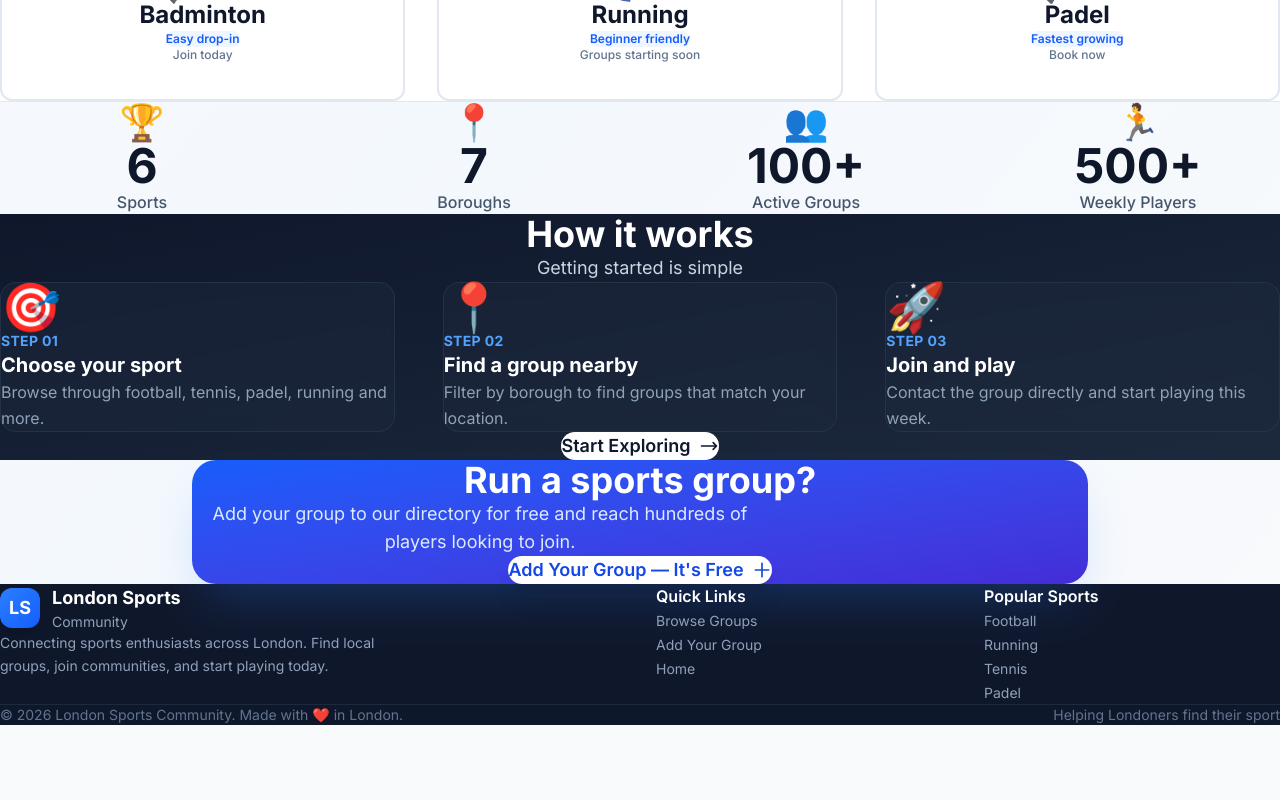
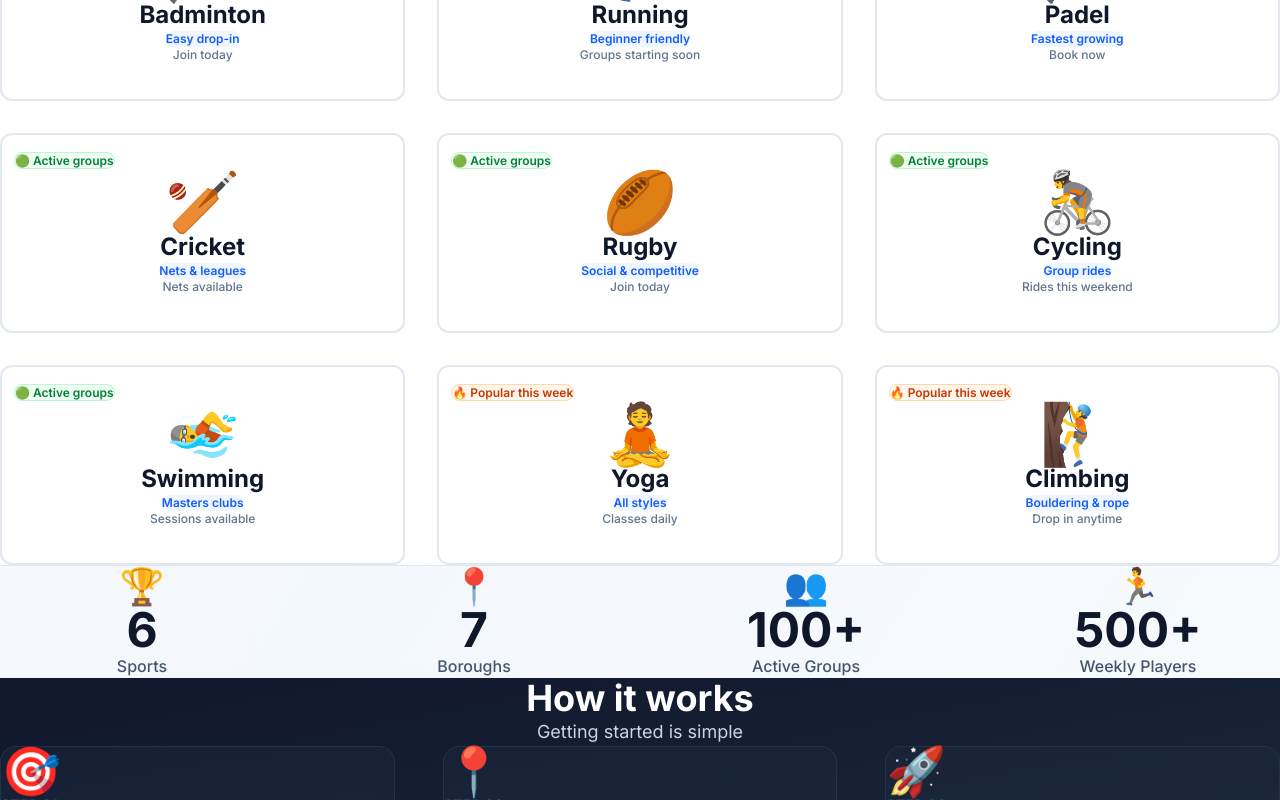
Before and after one commit to longman-ai/london-sports, a Next.js app: page / in a window 1280 px wide. Shown: the part 860-1660 px from the top of the page. Before the commit the page ends 1585 px from the top, so only its background shows below. Built offline with nearby package versions, Linux system fonts and the light colour scheme.

Commit message:
Add 6 new sports: cricket, rugby, cycling, swimming, yoga, climbing

```diff
--- a/components/SportSelector.tsx
+++ b/components/SportSelector.tsx
@@ -8,7 +8,13 @@ const sportIcons: Record<string, string> = {
   tennis: '🎾',
   badminton: '🏸',
   running: '🏃',
-  padel: '🎾'
+  padel: '🎾',
+  cricket: '🏏',
+  rugby: '🏉',
+  cycling: '🚴',
+  swimming: '🏊',
+  yoga: '🧘',
+  climbing: '🧗'
 };
 
 const sportCaptions: Record<string, string> = {
@@ -17,7 +23,13 @@ const sportCaptions: Record<string, string> = {
   tennis: 'Premium courts',
   badminton: 'Easy drop-in',
   running: 'Beginner friendly',
-  padel: 'Fastest growing'
+  padel: 'Fastest growing',
+  cricket: 'Nets & leagues',
+  rugby: 'Social & competitive',
+  cycling: 'Group rides',
+  swimming: 'Masters clubs',
+  yoga: 'All styles',
+  climbing: 'Bouldering & rope'
 };
 
 const sportStatus: Record<string, { label: string; color: string }> = {
@@ -26,7 +38,13 @@ const sportStatus: Record<string, { label: string; color: string }> = {
   tennis: { label: '🔥 Popular this week', color: 'bg-orange-50 text-orange-700 border-orange-200' },
   badminton: { label: '🟢 Active groups', color: 'bg-green-50 text-green-700 border-green-200' },
   running: { label: '🔥 Popular this week', color: 'bg-orange-50 text-orange-700 border-orange-200' },
-  padel: { label: '🔥 Popular this week', color: 'bg-orange-50 text-orange-700 border-orange-200' }
+  padel: { label: '🔥 Popular this week', color: 'bg-orange-50 text-orange-700 border-orange-200' },
+  cricket: { label: '🟢 Active groups', color: 'bg-green-50 text-green-700 border-green-200' },
+  rugby: { label: '🟢 Active groups', color: 'bg-green-50 text-green-700 border-green-200' },
+  cycling: { label: '🟢 Active groups', color: 'bg-green-50 text-green-700 border-green-200' },
+  swimming: { label: '🟢 Active groups', color: 'bg-green-50 text-green-700 border-green-200' },
+  yoga: { label: '🔥 Popular this week', color: 'bg-orange-50 text-orange-700 border-orange-200' },
+  climbing: { label: '🔥 Popular this week', color: 'bg-orange-50 text-orange-700 border-orange-200' }
 };
 
 const sportAction: Record<string, string> = {
@@ -35,7 +53,13 @@ const sportAction: Record<string, string> = {
   tennis: 'Courts available',
   badminton: 'Join today',
   running: 'Groups starting soon',
-  padel: 'Book now'
+  padel: 'Book now',
+  cricket: 'Nets available',
+  rugby: 'Join today',
+  cycling: 'Rides this weekend',
+  swimming: 'Sessions available',
+  yoga: 'Classes daily',
+  climbing: 'Drop in anytime'
 };
 
 export default function SportSelector() {
--- a/data/content.ts
+++ b/data/content.ts
@@ -63,6 +63,60 @@ export const SPORT_CONTENT: Record<SportType, SportContent> = {
     aboutTitle: 'Basketball in London',
     aboutText:
       'Discover basketball courts and pickup games across central London. From outdoor parks to indoor facilities, find regular sessions and connect with other players. Most games are casual and welcome players of all levels.'
+  },
+  cricket: {
+    sport: 'cricket',
+    tagline: 'Join cricket clubs and nets sessions',
+    emphasis: ['Nets sessions', 'League teams', 'Indoor & outdoor', 'All skill levels'],
+    groupLabel: 'Clubs & Nets',
+    aboutTitle: 'Cricket in London',
+    aboutText:
+      'Find cricket clubs offering nets sessions, league teams, and social cricket. Whether you\'re looking to play competitively or just enjoy a casual game, there are clubs across London welcoming new members year-round.'
+  },
+  rugby: {
+    sport: 'rugby',
+    tagline: 'Find rugby clubs near you',
+    emphasis: ['Social rugby', 'Touch rugby', 'All levels welcome', 'Men\'s & women\'s teams'],
+    groupLabel: 'Clubs',
+    aboutTitle: 'Rugby in London',
+    aboutText:
+      'Discover rugby clubs for all levels from complete beginners to experienced players. Many clubs offer touch rugby and social sessions alongside competitive teams. A great way to stay fit and make friends.'
+  },
+  cycling: {
+    sport: 'cycling',
+    tagline: 'Join group rides and cycling clubs',
+    emphasis: ['Group rides', 'Road & gravel', 'All paces', 'Social cycling'],
+    groupLabel: 'Clubs & Groups',
+    aboutTitle: 'Cycling Groups in London',
+    aboutText:
+      'Find cycling clubs and group rides for all abilities. From gentle social spins to fast-paced road rides, there are groups heading out every weekend. A perfect way to explore London and beyond on two wheels.'
+  },
+  swimming: {
+    sport: 'swimming',
+    tagline: 'Swim clubs and coached sessions',
+    emphasis: ['Masters swimming', 'Coached sessions', 'Open water', 'All abilities'],
+    groupLabel: 'Clubs & Sessions',
+    aboutTitle: 'Swimming in London',
+    aboutText:
+      'Join swimming clubs offering coached sessions for adults. Whether you\'re looking to improve technique, train for events, or enjoy social swims, there are clubs at pools across London for all abilities.'
+  },
+  yoga: {
+    sport: 'yoga',
+    tagline: 'Find yoga classes and studios',
+    emphasis: ['All styles', 'Beginner friendly', 'Community classes', 'Drop-in welcome'],
+    groupLabel: 'Studios & Classes',
+    aboutTitle: 'Yoga in London',
+    aboutText:
+      'Discover yoga studios and community classes offering various styles from Vinyasa to Yin. Most classes welcome beginners and offer drop-in options. A great way to improve flexibility, strength, and wellbeing.'
+  },
+  climbing: {
+    sport: 'climbing',
+    tagline: 'Bouldering and climbing gyms',
+    emphasis: ['Bouldering', 'Rope climbing', 'Beginner sessions', 'All levels'],
+    groupLabel: 'Gyms & Clubs',
+    aboutTitle: 'Climbing in London',
+    aboutText:
+      'Find bouldering and rope climbing gyms across London. Most gyms offer beginner sessions and have welcoming communities. A fun full-body workout that challenges both body and mind.'
   }
 };
 
--- a/data/groups.ts
+++ b/data/groups.ts
@@ -225,7 +225,10 @@ export const getAllSportBoroughCombinations = (): Array<{
   sport: SportType;
   borough: BoroughType;
 }> => {
-  const sports: SportType[] = ['football', 'basketball', 'tennis', 'badminton', 'running', 'padel'];
+  const sports: SportType[] = [
+    'football', 'basketball', 'tennis', 'badminton', 'running', 'padel',
+    'cricket', 'rugby', 'cycling', 'swimming', 'yoga', 'climbing'
+  ];
   const boroughs: BoroughType[] = [
     'hackney',
     'camden',
--- a/data/sports.ts
+++ b/data/sports.ts
@@ -4,7 +4,13 @@ export type SportType =
   | 'tennis'
   | 'badminton'
   | 'running'
-  | 'padel';
+  | 'padel'
+  | 'cricket'
+  | 'rugby'
+  | 'cycling'
+  | 'swimming'
+  | 'yoga'
+  | 'climbing';
 
 export interface Sport {
   id: SportType;
@@ -49,6 +55,42 @@ export const SPORTS: Sport[] = [
     name: 'padel',
     displayName: 'Padel',
     description: 'Premium padel courts and matchmaking opportunities'
+  },
+  {
+    id: 'cricket',
+    name: 'cricket',
+    displayName: 'Cricket',
+    description: 'Cricket clubs and nets sessions across London'
+  },
+  {
+    id: 'rugby',
+    name: 'rugby',
+    displayName: 'Rugby',
+    description: 'Rugby clubs for all levels from social to competitive'
+  },
+  {
+    id: 'cycling',
+    name: 'cycling',
+    displayName: 'Cycling',
+    description: 'Road cycling, gravel, and mountain biking groups'
+  },
+  {
+    id: 'swimming',
+    name: 'swimming',
+    displayName: 'Swimming',
+    description: 'Swimming clubs and masters squads for adults'
+  },
+  {
+    id: 'yoga',
+    name: 'yoga',
+    displayName: 'Yoga',
+    description: 'Yoga studios and community classes across London'
+  },
+  {
+    id: 'climbing',
+    name: 'climbing',
+    displayName: 'Climbing',
+    description: 'Bouldering and rope climbing gyms and clubs'
   }
 ];
 
```
